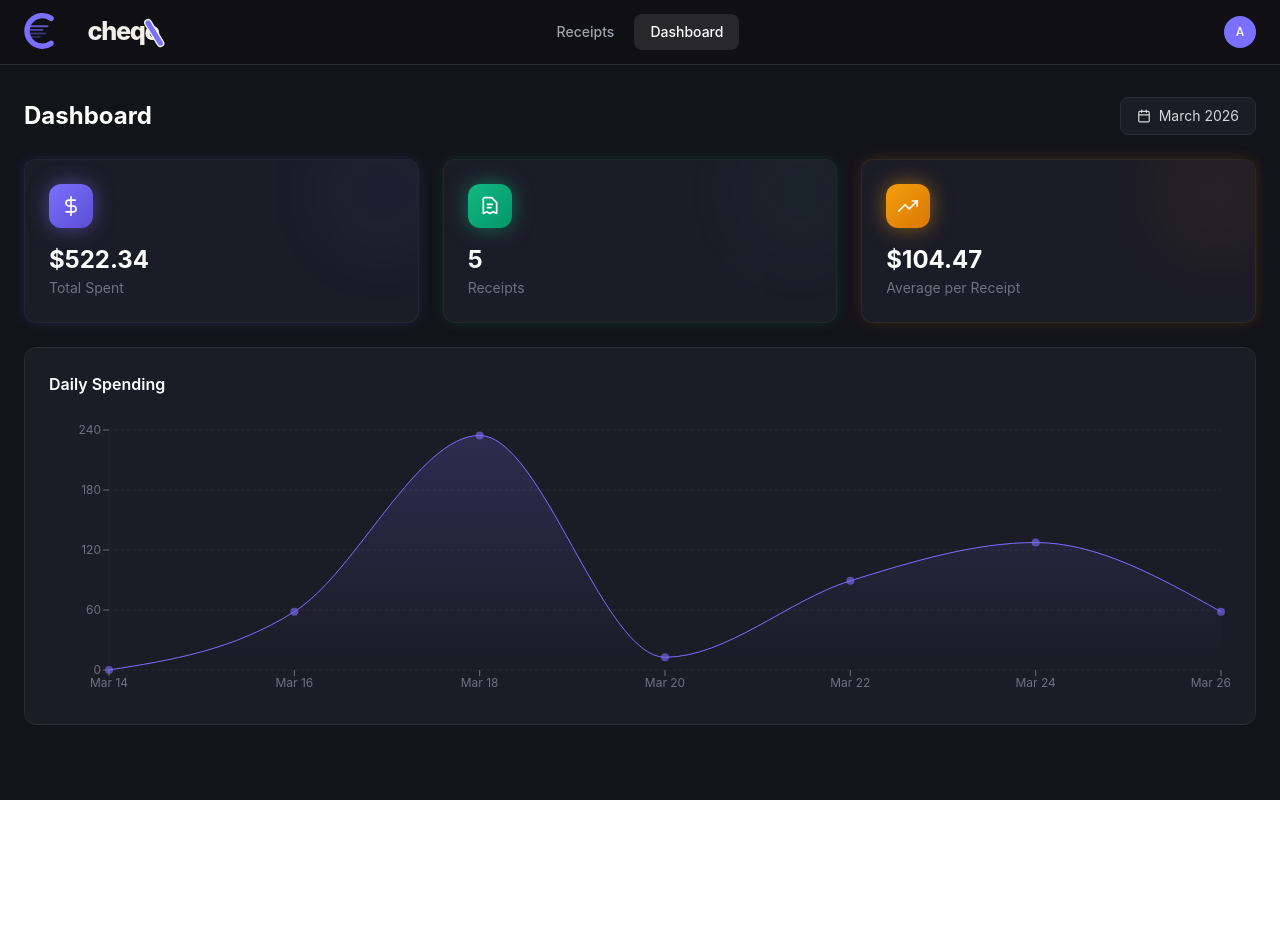
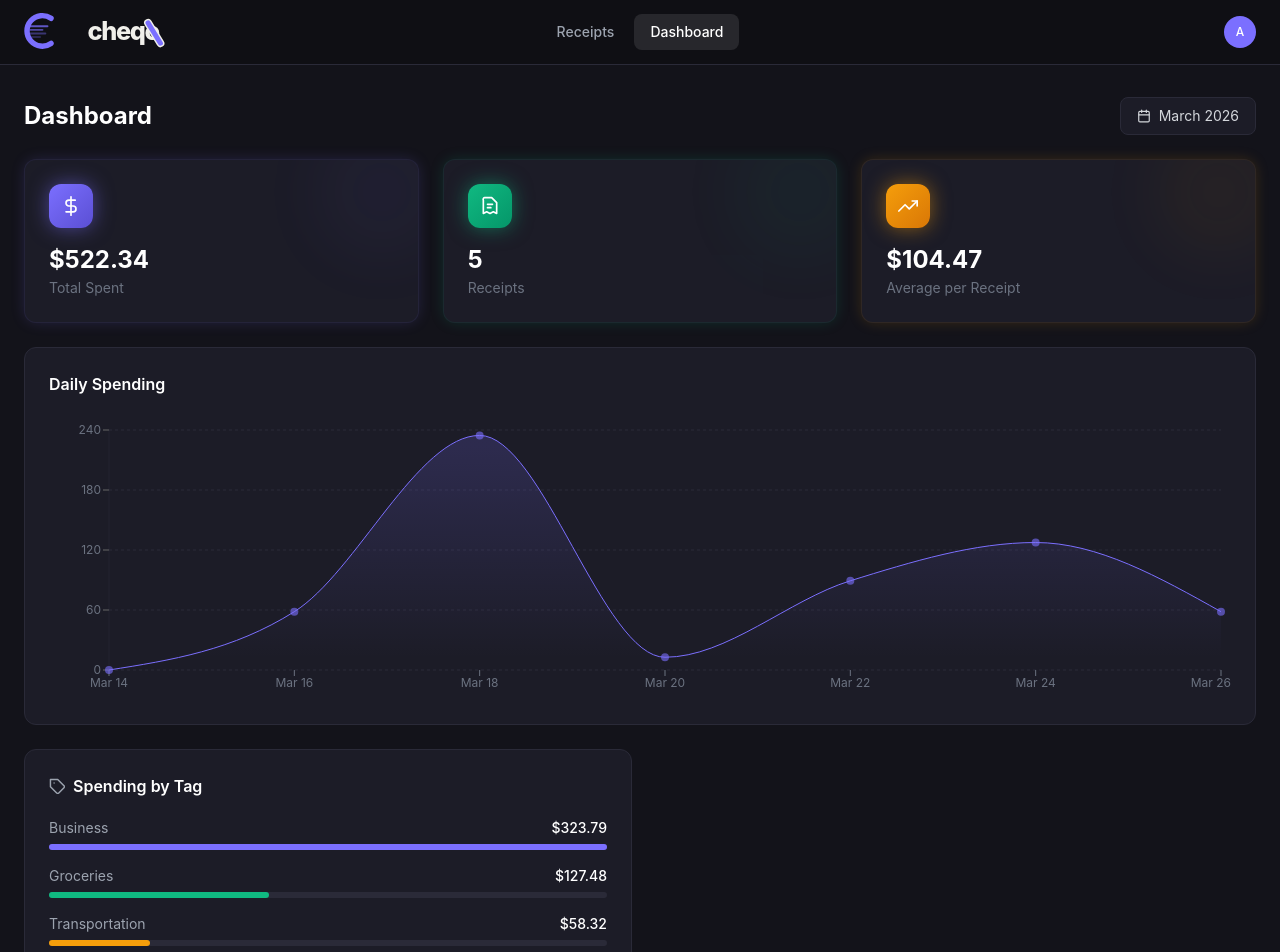
Before and after one commit to alexandragololobova/cheqo, a React (Vite) app in the folder apps/web/: page /dashboard in a window 1280 px wide. Shown: the top 952 px of the page. Before the commit the page ends 800 px from the top, so only its background shows below. Built offline with nearby package versions, Linux system fonts and the light colour scheme.

Commit message:
feat(web): add spending by tag progress bars (#5)

```diff
--- a/apps/web/src/pages/DashboardPage.tsx
+++ b/apps/web/src/pages/DashboardPage.tsx
@@ -162,6 +162,42 @@ export function DashboardPage() {
 					</AreaChart>
 				</ResponsiveContainer>
 			</div>
+
+			{/* Bottom row */}
+			<div className="grid grid-cols-2 gap-4">
+				{/* Spending by tag */}
+				<div className="bg-[#1C1C27] rounded-xl border border-[#2A2A38] p-6 flex flex-col gap-5">
+					<div className="flex items-center gap-2">
+						<svg
+							role="img"
+							aria-label="Tag"
+							width="16"
+							height="16"
+							viewBox="0 0 22 22"
+							fill="none"
+							stroke="#9CA3AF"
+							strokeWidth="2"
+							strokeLinecap="round"
+							strokeLinejoin="round"
+						>
+							<path d="M20.59 13.41l-7.17 7.17a2 2 0 0 1-2.83 0L2 12V2h10l8.59 8.59a2 2 0 0 1 0 2.82z" />
+							<line x1="7" y1="7" x2="7.01" y2="7" />
+						</svg>
+						<h2 className="text-white font-semibold">Spending by Tag</h2>
+					</div>
+					<div className="flex flex-col gap-4">
+						{TAG_SPENDING.map((item) => (
+							<TagBar
+								key={item.tag}
+								tag={item.tag}
+								amount={item.amount}
+								color={item.color}
+								max={MAX_TAG_AMOUNT}
+							/>
+						))}
+					</div>
+				</div>
+			</div>
 		</div>
 	);
 }
@@ -207,6 +243,33 @@ function StatCard({ icon, iconBg, accentColor, value, label }: StatCardProps) {
 				<p className="text-[#6B7280] text-sm mt-0.5">{label}</p>
 			</div>
 		</button>
+	);
+}
+
+type TagBarProps = {
+	tag: string;
+	amount: number;
+	color: string;
+	max: number;
+};
+
+function TagBar({ tag, amount, color, max }: TagBarProps) {
+	const percent = (amount / max) * 100;
+	return (
+		<div className="flex flex-col gap-1.5">
+			<div className="flex items-center justify-between">
+				<span className="text-[#9CA3AF] text-sm">{tag}</span>
+				<span className="text-white text-sm font-medium">
+					${amount.toFixed(2)}
+				</span>
+			</div>
+			<div className="h-1.5 rounded-full bg-[#2A2A38]">
+				<div
+					className="h-1.5 rounded-full transition-all"
+					style={{ width: `${percent}%`, backgroundColor: color }}
+				/>
+			</div>
+		</div>
 	);
 }
 
```
